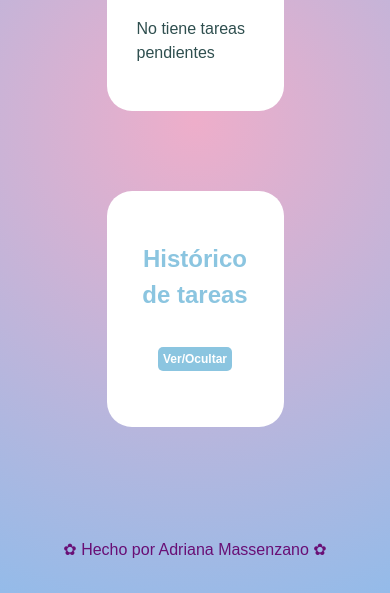
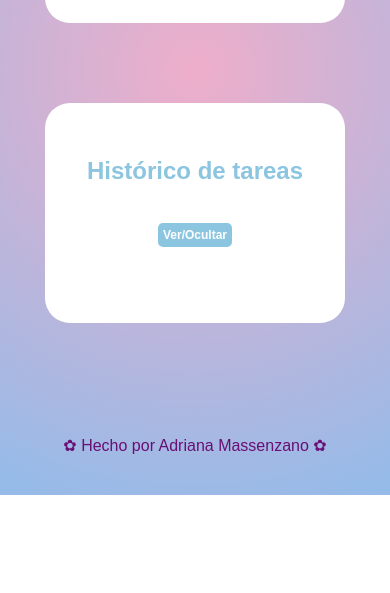
Before and after one commit to amassen/listaDeTareas, a plain HTML site: page index.html in a window 390 px wide. Shown: the part 349-942 px from the top of the page. After the commit the page ends 844 px from the top, so only its background shows below. Drawn offline with Linux system fonts and the light colour scheme.

Commit message:
se corrige el responsive

```diff
--- a/style.css
+++ b/style.css
@@ -20,12 +20,16 @@ body {
   .container {
     margin-top: 5rem;
     margin-bottom: 5rem;
-    width: 30%;
+    width: 15rem;
     margin-left: auto;
     margin-right: auto;
     background-color: white;
     padding: 30px;
     border-radius: 25px;
+    display: flex;
+    flex-direction: column;
+    align-content: center;
+
   }
 
   .search {
```
